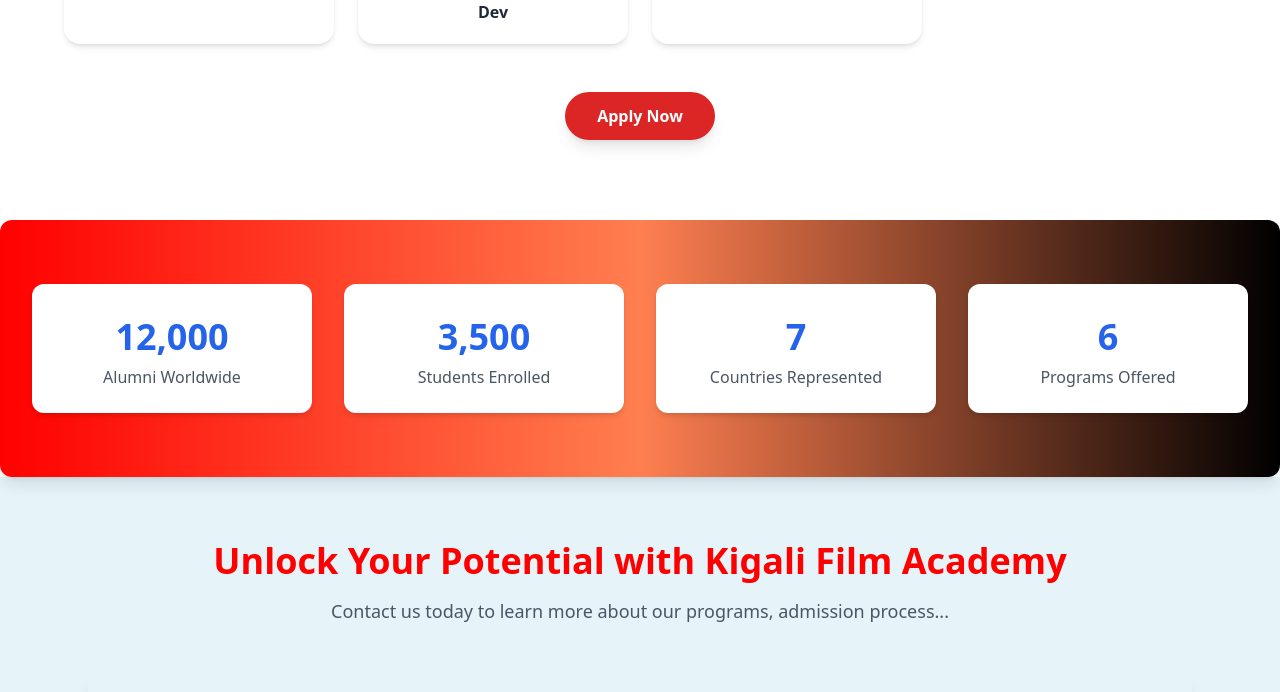
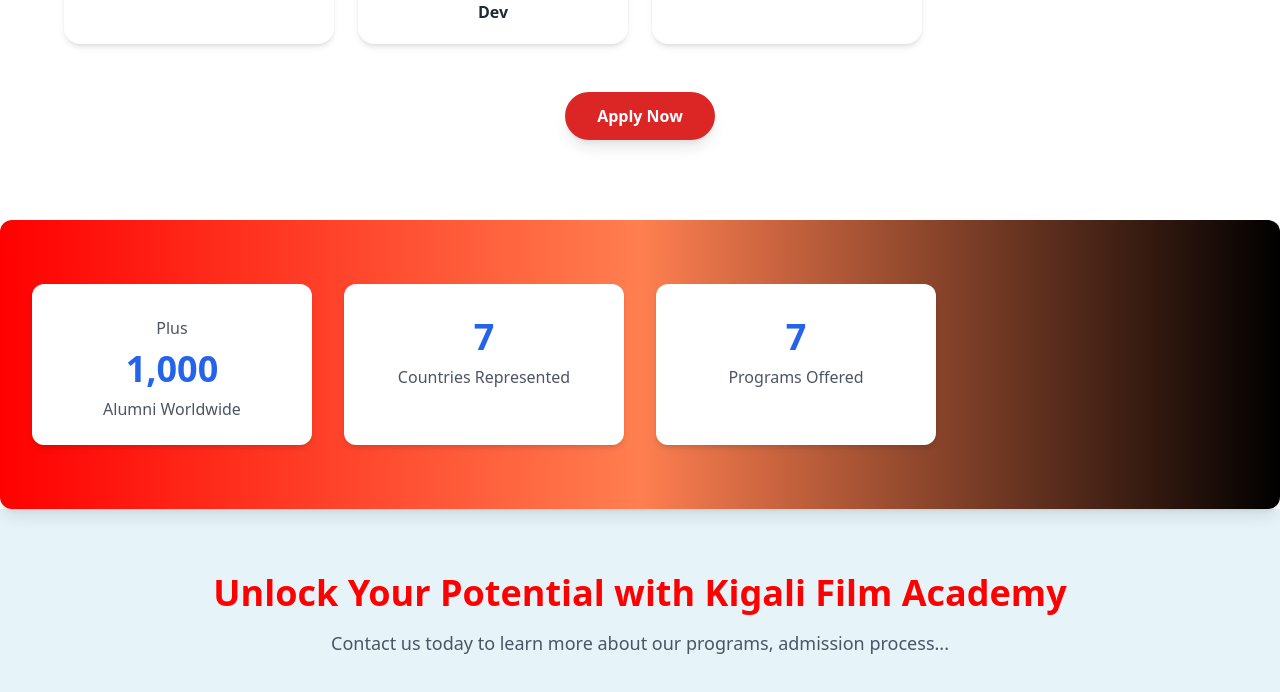
Before and after one commit to theodette/kigaliFilmsandTelevisionSchool, a React (Create React App) app: page / in a window 1280 px wide. Shown: the part 2240-2932 px from the top of the page. Built offline with nearby package versions, Linux system fonts and the light colour scheme; grey boxes are pictures that could not be loaded.

Commit message:
Update Home.jsx

```diff
--- a/src/pages/Home.jsx
+++ b/src/pages/Home.jsx
@@ -262,22 +262,19 @@
   <AnimatedSection className="bg-gradient-to-r from-[#ff0000] via-[#ff7f50] to-black py-16 px-4 sm:px-6 lg:px-8 rounded-xl shadow-lg">
   <div className="max-w-7xl mx-auto grid grid-cols-1 sm:grid-cols-2 lg:grid-cols-4 gap-8 text-center">
     <div className="bg-white rounded-xl p-6 shadow-md hover:scale-105 transform transition duration-300">
+         <p className="mt-2 text-gray-600 text-sm sm:text-base font-medium">
+        Plus
+      </p>
       <div className="text-4xl sm:text-5xl font-extrabold text-[#ff0000]">
-        <Counter target={12000} />
+        <Counter target={1000} />
       </div>
-      <p className="mt-2 text-gray-600 text-sm sm:text-base font-medium">
+         <p className="mt-2 text-gray-600 text-sm sm:text-base font-medium">
         Alumni Worldwide
       </p>
+
     </div>
 
-    <div className="bg-white rounded-xl p-6 shadow-md hover:scale-105 transform transition duration-300">
-      <div className="text-4xl sm:text-5xl font-extrabold text-[#ff7f50]">
-        <Counter target={3500} />
-      </div>
-      <p className="mt-2 text-gray-600 text-sm sm:text-base font-medium">
-        Students Enrolled
-      </p>
-    </div>
+
 
     <div className="bg-white rounded-xl p-6 shadow-md hover:scale-105 transform transition duration-300">
       <div className="text-4xl sm:text-5xl font-extrabold text-[#ffd700]">
@@ -290,7 +287,7 @@
 
     <div className="bg-white rounded-xl p-6 shadow-md hover:scale-105 transform transition duration-300">
       <div className="text-4xl sm:text-5xl font-extrabold text-[#00bfff]">
-        <Counter target={6} />
+        <Counter target={7} />
       </div>
       <p className="mt-2 text-gray-600 text-sm sm:text-base font-medium">
         Programs Offered
@@ -327,7 +324,7 @@
     {/* Links to Student Life & Media */}
     <div className="grid md:grid-cols-2 gap-8 lg:gap-12 text-center">
       <a
-        href="/life"
+        href="/Life"
         className="bg-red-600 hover:bg-black transition text-white rounded-xl p-8 flex flex-col justify-center items-center shadow-lg"
       >
         <h3 className="text-lg sm:text-xl md:text-2xl font-bold mb-2">Student Life</h3>
```
